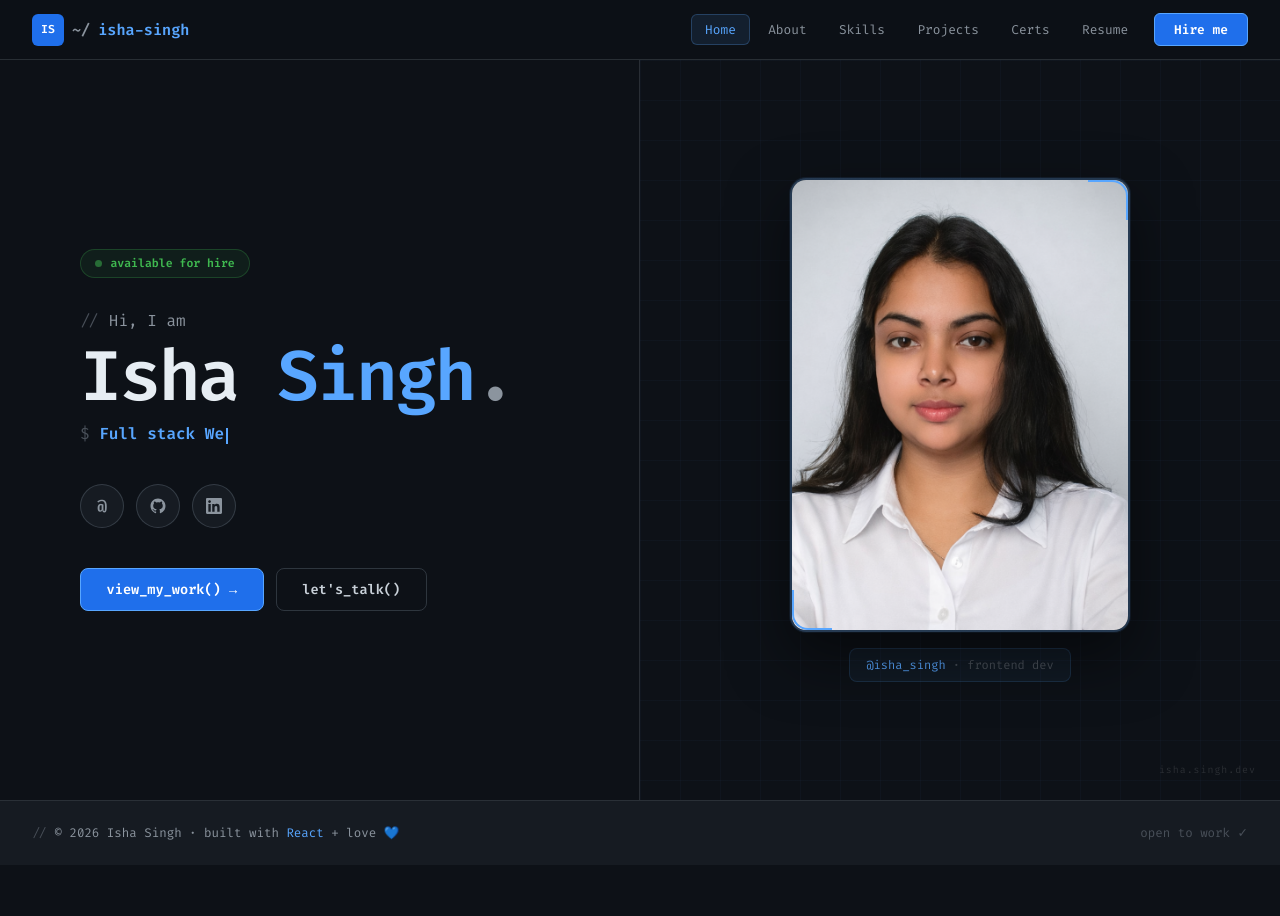
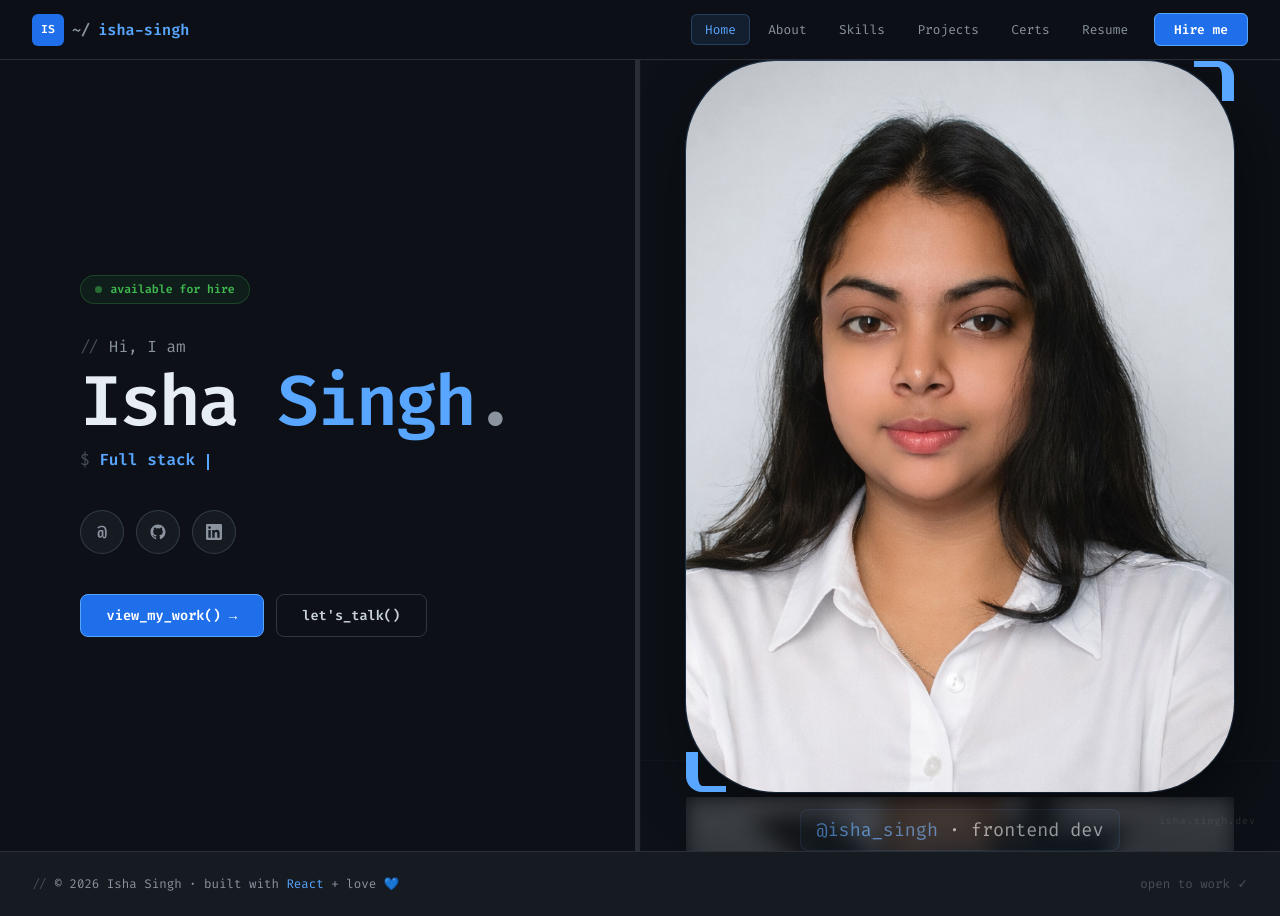
Before and after one commit to ishasingh9104-ai/Personal-Portfolio, a React (Create React App) app: page / in a window 1280 px wide. Before the commit the page ends 865 px from the top, so only its background shows below. Built offline with nearby package versions, Linux system fonts and the light colour scheme.

Commit message:
photo css changed

```diff
--- a/src/pages/Home.js
+++ b/src/pages/Home.js
@@ -2,9 +2,9 @@ import React from 'react';
 import { Link } from 'react-router-dom';
 import Typewriter from '../components/Typewriter';
 import formal_pic from "../assets/formal_pic.jpg";
+
 const typewriterWords = [
-
-  'Full stack Web  Developer.',
+  'Full stack Web Developer.',
   'Fresher.',
   'UI Builder.',
   'Open to Work ✓',
@@ -30,7 +30,7 @@ export default function Home() {
         padding: '4rem 4rem 4rem 5rem',
         position: 'relative',
         zIndex: 2,
-        borderRight: '1px solid var(--border)',
+        borderRight: '5px solid var(--border)',
       }}>
 
         {/* Status badge */}
@@ -169,7 +169,7 @@ export default function Home() {
         alignItems: 'center',
         justifyContent: 'center',
         overflow: 'hidden',
-        animation: 'fadeIn 0.9s 0.3s both',
+        animation: 'fadeIn 0.3s 0.3s both',
       }}>
 
         {/* BIG NAME WATERMARK behind photo */}
@@ -204,7 +204,7 @@ export default function Home() {
             linear-gradient(rgba(88,166,255,0.03) 1px, transparent 1px),
             linear-gradient(90deg, rgba(88,166,255,0.03) 1px, transparent 1px)
           `,
-          backgroundSize: '40px 40px',
+          backgroundSize: '700px 700px',
         }} />
 
         {/* Photo area */}
@@ -214,15 +214,22 @@ export default function Home() {
           display: 'flex', flexDirection: 'column', alignItems: 'center', gap: '1rem',
         }}>
 
-          {/* Photo frame */}
+          {/* Photo frame with ENHANCED merging and MIRROR reflection */}
           <div style={{
-            width: '100%', aspectRatio: '3/4',
-            borderRadius: '16px',
-            border: '2px solid rgba(88,166,255,0.2)',
+            width: '550px', aspectRatio: '3/4',
+            borderRadius: '90px',
+            border: '1px solid rgba(88,166,255,0.2)',
+            overflow: 'visible', // Modified to allow reflection outside the frame
+            position: 'relative',
+          }}>
+            {/* Inner clipping container for main photo */}
+            <div style={{
+              width: '100%', height: '100%',
+              borderRadius: '90px',
               overflow: 'hidden',
               background: 'linear-gradient(135deg, #1c2128, #161b22)',
               position: 'relative',
-            boxShadow: '0 24px 60px rgba(0,0,0,0.5), 0 0 0 1px rgba(88,166,255,0.1)',
+              boxShadow: '10px 24px 60px rgba(0,0,0,0.5), 0 0 0 1px rgba(88,166,255,0.1)',
             }}>
               <img
                 src={formal_pic}
@@ -230,35 +237,62 @@ export default function Home() {
                 style={{
                   width: '100%',
                   height: '100%',
-            objectFit: 'cover'
+                  objectFit: 'cover',
+                  opacity: 2, // Merges with background gradient
                 }}
               />
+            </div>
+
+            {/* Reflection Container */}
+            <div style={{
+              position: 'absolute',
+              top: '100%',
+              left: 0,
+              width: '100%',
+              height: '35%', // Length of the reflection
+              marginTop: '5px', // Gap before reflection starts
+              maskImage: 'linear-gradient(to bottom, rgba(0,0,0,0.4) 10%, transparent 90%)',
+              WebkitMaskImage: 'linear-gradient(to bottom, rgba(0,0,0,0.4) 10%, transparent 90%)',
+            }}>
+              <img
+                src={formal_pic}
+                alt="Reflection"
+                style={{
+                  width: '100%',
+                  height: '100%',
+                  objectFit: 'cover',
+                  transform: 'scaleY(-1)', // Flip vertically
+                  filter: 'blur(10px) brightness(0.8)', // Blur and darken for realism
+                  opacity: 0.8,
+                }}
+              />
+            </div>
 
             {/* Corner accent */}
             <div style={{
               position: 'absolute', top: 0, right: 0,
               width: '40px', height: '40px',
-              borderTop: '2px solid var(--blue)', borderRight: '2px solid var(--blue)',
+              borderTop: '6px solid var(--blue)', borderRight: '12px solid var(--blue)',
               borderRadius: '0 16px 0 0',
             }} />
             <div style={{
               position: 'absolute', bottom: 0, left: 0,
               width: '40px', height: '40px',
-              borderBottom: '2px solid var(--blue)', borderLeft: '2px solid var(--blue)',
+              borderBottom: '6px solid var(--blue)', borderLeft: '12px solid var(--blue)',
               borderRadius: '0 0 0 16px',
             }} />
           </div>
 
           {/* Name tag below photo */}
           <div style={{
-            fontFamily: 'var(--font-mono)', fontSize: '0.75rem',
+            fontFamily: 'var(--font-mono)', fontSize: '1.15rem',
             color: 'var(--white3)', textAlign: 'center',
             background: 'rgba(88,166,255,0.06)',
             border: '1px solid rgba(88,166,255,0.15)',
             borderRadius: '8px', padding: '0.5rem 1rem',
           }}>
             <span style={{ color: 'var(--blue)' }}>@isha_singh</span>
-            <span style={{ color: 'var(--white4)' }}> · frontend dev</span>
+            <span style={{ color: 'var(--white)' }}> · frontend dev</span>
           </div>
         </div>
 
```
Lines whose indentation alone changed are shown as unchanged.
